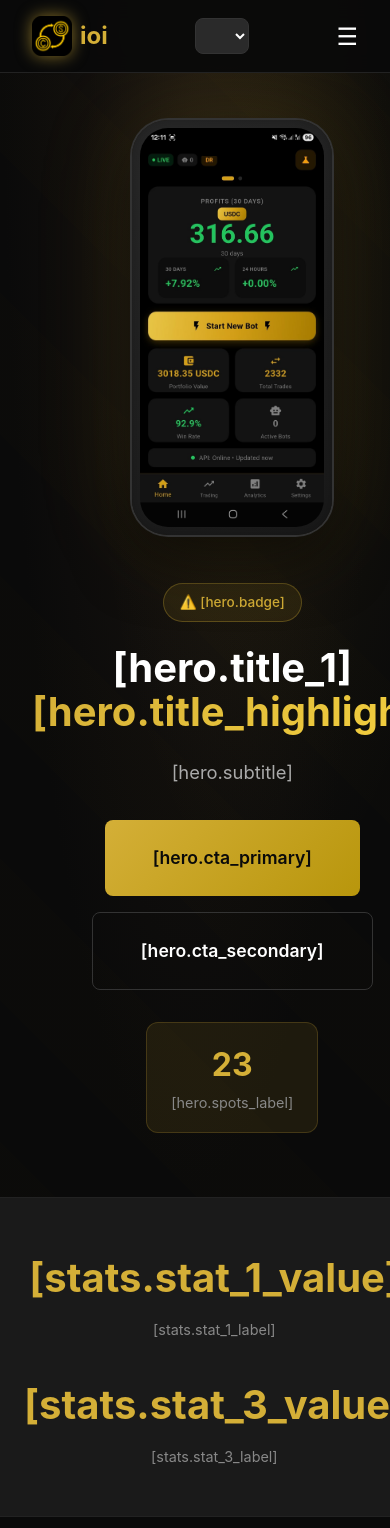
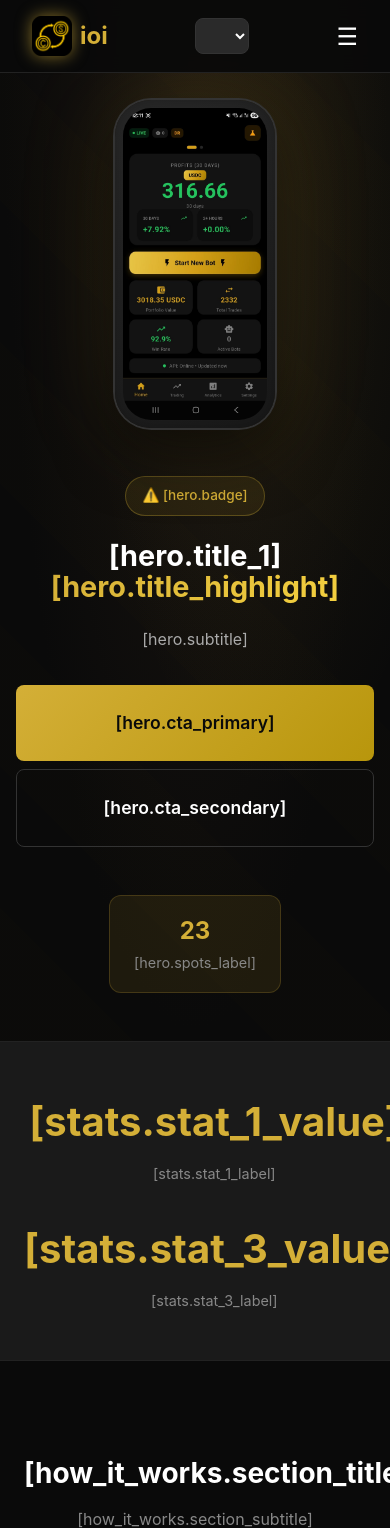
Before and after one commit to andrei-munte/ioi-app, a WordPress theme: template front-page.php in a window 390 px wide; the page is wider, and only the part inside the window is pictured. Shown: the top 1528 px of that part. Run offline with PHP 8.4 and a stand-in for WordPress, Linux system fonts and the light colour scheme; the site name, menu and one post (Sample post) are stand-ins, and other content is empty.

Commit message:
Update main.css

```diff
--- a/assets/css/main.css
+++ b/assets/css/main.css
@@ -4,7 +4,7 @@
 Author: IOI Team
 Author URI: https://getioi.app
 Description: Black and gold premium theme for IOI crypto trading platform landing page
-Version: 1.2.2
+Version: 1.2.3
 Requires at least: 6.0
 Tested up to: 6.4
 Requires PHP: 8.0
@@ -609,13 +609,15 @@
 /* Hero Mobile Responsive */
 @media (max-width: 900px) {
     .hero {
-        padding-top: 120px;
+        padding-top: 100px;
+        padding-bottom: var(--space-2xl);
+        min-height: auto;
     }
 
     .hero-grid {
         grid-template-columns: 1fr;
         text-align: center;
-        gap: var(--space-2xl);
+        gap: var(--space-xl);
     }
 
     .hero-content {
@@ -623,9 +625,14 @@
         order: 2;
     }
 
+    .hero-content h1 {
+        font-size: clamp(1.8rem, 7vw, 2.5rem);
+    }
+
     .hero-subtitle {
         margin-left: auto;
         margin-right: auto;
+        font-size: 1rem;
     }
 
     .hero-cta {
@@ -635,11 +642,47 @@
 
     .hero-phone {
         order: 1;
+        margin-bottom: var(--space-md);
     }
 
     .phone-mockup {
-        width: 200px;
+        width: 180px;
         animation: none;
+        margin: 0 auto;
+    }
+
+    .phone-mockup::before {
+        width: 50px;
+        height: 16px;
+        top: 8px;
+    }
+
+    .spots-indicator {
+        margin-top: var(--space-md);
+    }
+
+    .spots-indicator .number {
+        font-size: 1.5rem;
+    }
+}
+
+@media (max-width: 480px) {
+    .hero {
+        padding-left: var(--space-md);
+        padding-right: var(--space-md);
+    }
+
+    .phone-mockup {
+        width: 160px;
+    }
+
+    .hero-cta {
+        flex-direction: column;
+        gap: var(--space-sm);
+    }
+
+    .hero-cta .btn {
+        width: 100%;
     }
 }
 
```
